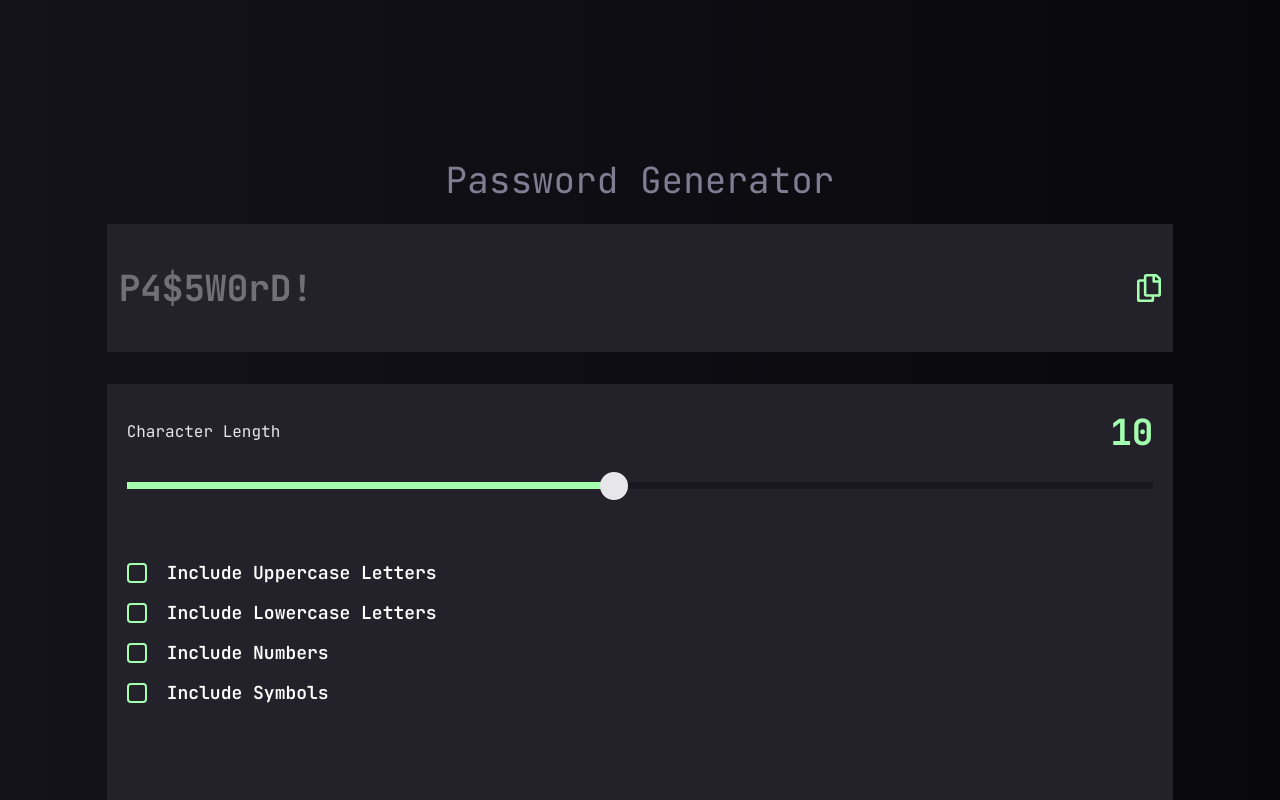
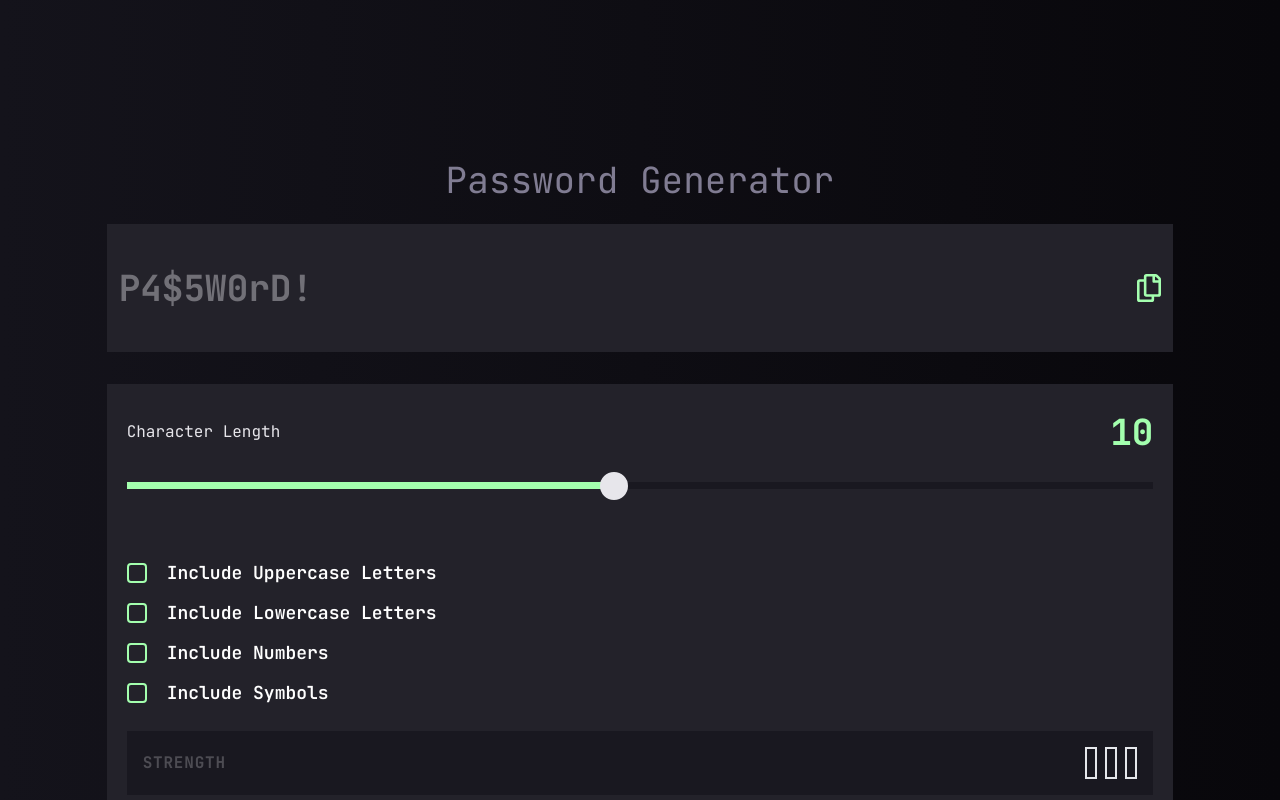
Before and after one commit to Sana-Shabeel/password-generator, a React (Vite) app: page / in a window 1280 px wide. Shown: the top 800 px of the page. Built offline with nearby package versions, Linux system fonts and the light colour scheme.

Commit message:
Add strength indicator

```diff
--- a/src/components/FormPassSetting.tsx
+++ b/src/components/FormPassSetting.tsx
@@ -1,6 +1,7 @@
 import React, { useState } from "react";
 import RangeSlider from "./RangeSlider";
 import Checkbox from "./Checkbox";
+import StrengthIndicator from "./StrengthIndicator";
 
 const FormPassSetting = () => {
   const [uppercase, setuppercase] = useState(false);
@@ -32,6 +33,7 @@ const FormPassSetting = () => {
           checked={symbols}
           setChecked={setSymbols}
         />
+        <StrengthIndicator />
       </div>
     </div>
   );
```
